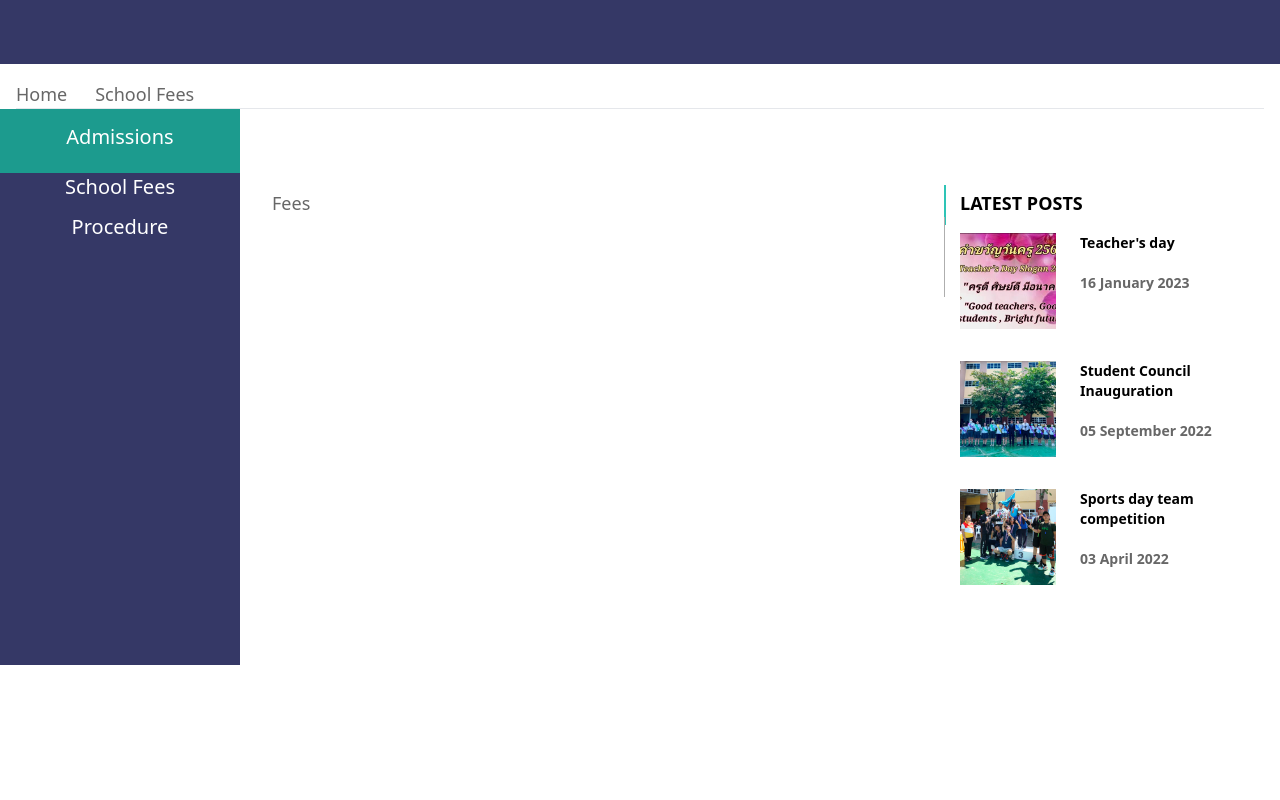
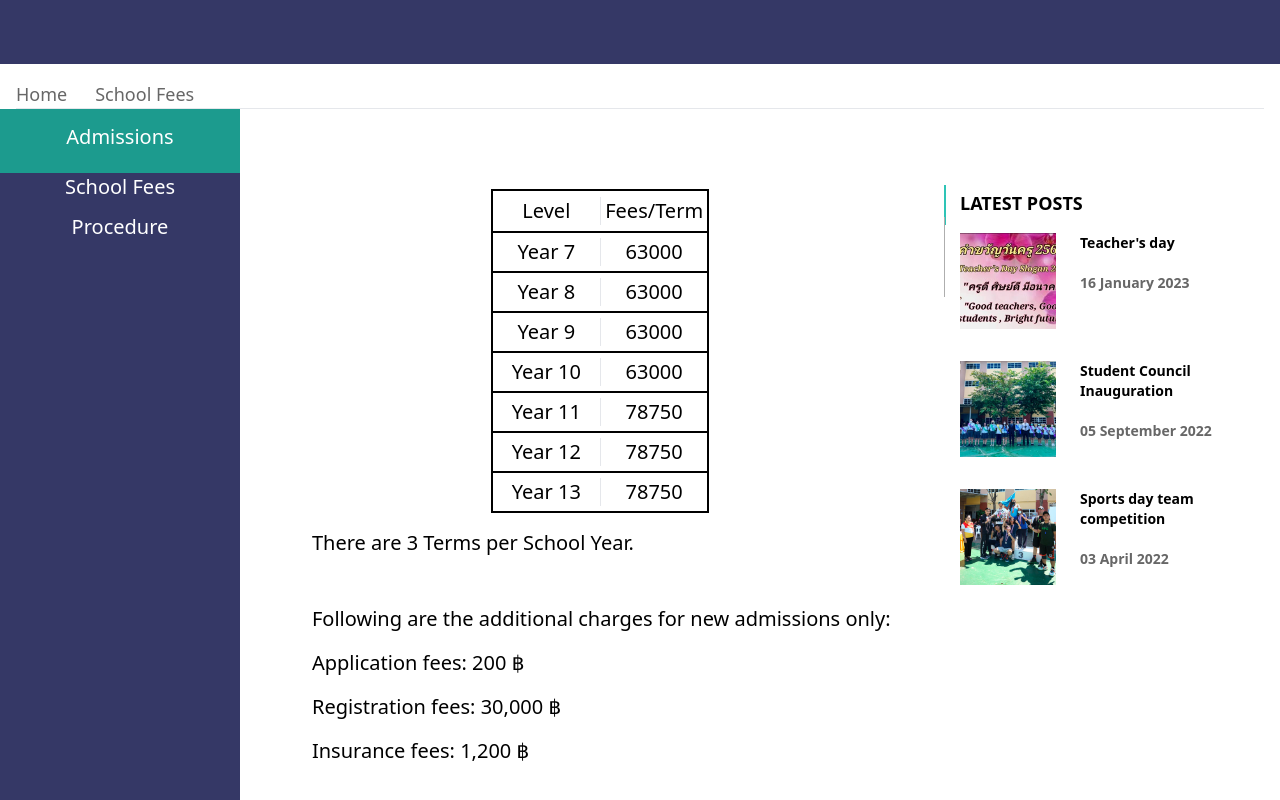
Before and after one commit to StRane/bpis-app, a Next.js app: page /admissions/school-fees in a window 1280 px wide. Shown: the part 320-1120 px from the top of the page. Built offline with nearby package versions, Linux system fonts and the light colour scheme.

Commit message:
School fees

```diff
--- a/pages/admissions/school-fees.tsx
+++ b/pages/admissions/school-fees.tsx
@@ -12,6 +12,64 @@ import Pagetitle from "../../components/UI/pagelayouts/Pagetitle";
 import LeftSideBar from "../../components/UI/pagelayouts/LeftSideBar";
 
 const SchoolFees: NextPage = () => {
+  const feeAmounts = [
+    {
+      Year: 7,
+      Amount: 63000,
+    },
+    {
+      Year: 8,
+      Amount: 63000,
+    },
+    {
+      Year: 9,
+      Amount: 63000,
+    },
+    {
+      Year: 10,
+      Amount: 63000,
+    },
+    {
+      Year: 11,
+      Amount: 78750,
+    },
+    {
+      Year: 12,
+      Amount: 78750,
+    },
+    {
+      Year: 13,
+      Amount: 78750,
+    },
+  ];
+
+  const fees = (
+    <ul className="mx-auto w-full sm:w-1/2 lg:w-1/3 border-2 border-black text-center divide-y-2 divide-black">
+      <div className="grid grid-cols-2 h-10 items-center divide-x-1 text-xl font-medium text-black">
+        <li>Level</li>
+        <li>Fees/Term</li>
+      </div>
+      {feeAmounts.map((e) => (
+        <div className="grid grid-cols-2 h-10 items-center divide-x-1 text-xl font-medium text-black">
+          <li>Year {e.Year}</li>
+          <li>{e.Amount}</li>
+        </div>
+      ))}
+    </ul>
+  );
+
+  const instructions = (
+    <div className="text-xl font-medium text-black lg:ml-10">
+      <ul className="space-y-4">
+        <li className="pb-8">There are 3 Terms per School Year.</li>
+        <li>Following are the additional charges for new admissions only:</li>
+        <li>Application fees:  200 &#3647;</li>
+        <li>Registration fees:  30,000 &#3647;</li>
+        <li>Insurance fees:  1,200 &#3647;</li>
+      </ul>
+    </div>
+  );
+
   return (
     <>
       <Head>
@@ -23,8 +81,12 @@ const SchoolFees: NextPage = () => {
         <NavBar />
         <Pagetitle name="school fees" />
         <div className="m-4 col-start-1 col-span-12 text-left text-lg text-bpisgry font-light grid grid-cols-[3fr_4fr_4fr_4fr] gap-4">
-          <NavigationHelper name="School Fees" /><LeftSideBar />
-          <div className="py-16 col-span-4 lg:col-span-2 space-y-4">Fees</div>
+          <NavigationHelper name="School Fees" />
+          <LeftSideBar />
+          <div className="py-16 col-span-4 lg:col-span-2 space-y-4">
+            {fees}
+            {instructions}
+          </div>
           <SideInfos />
         </div>
       </main>
```
